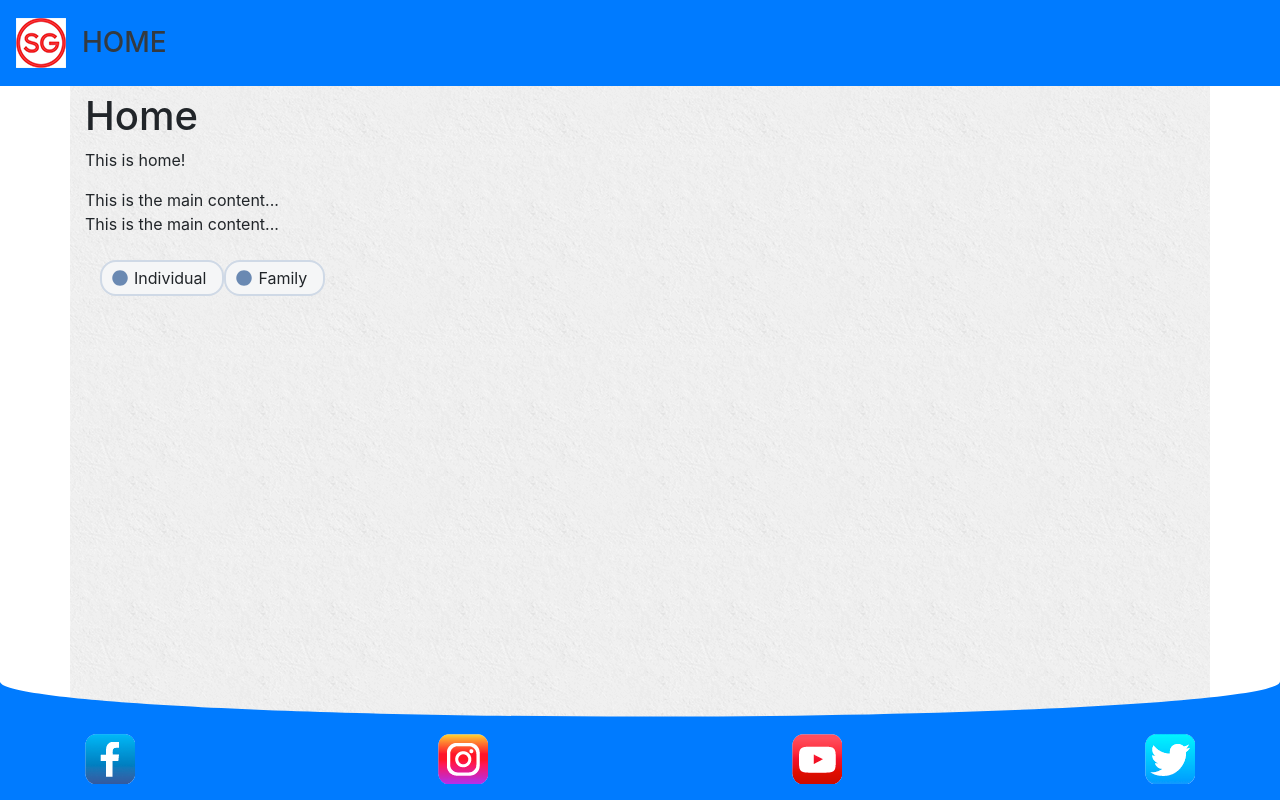
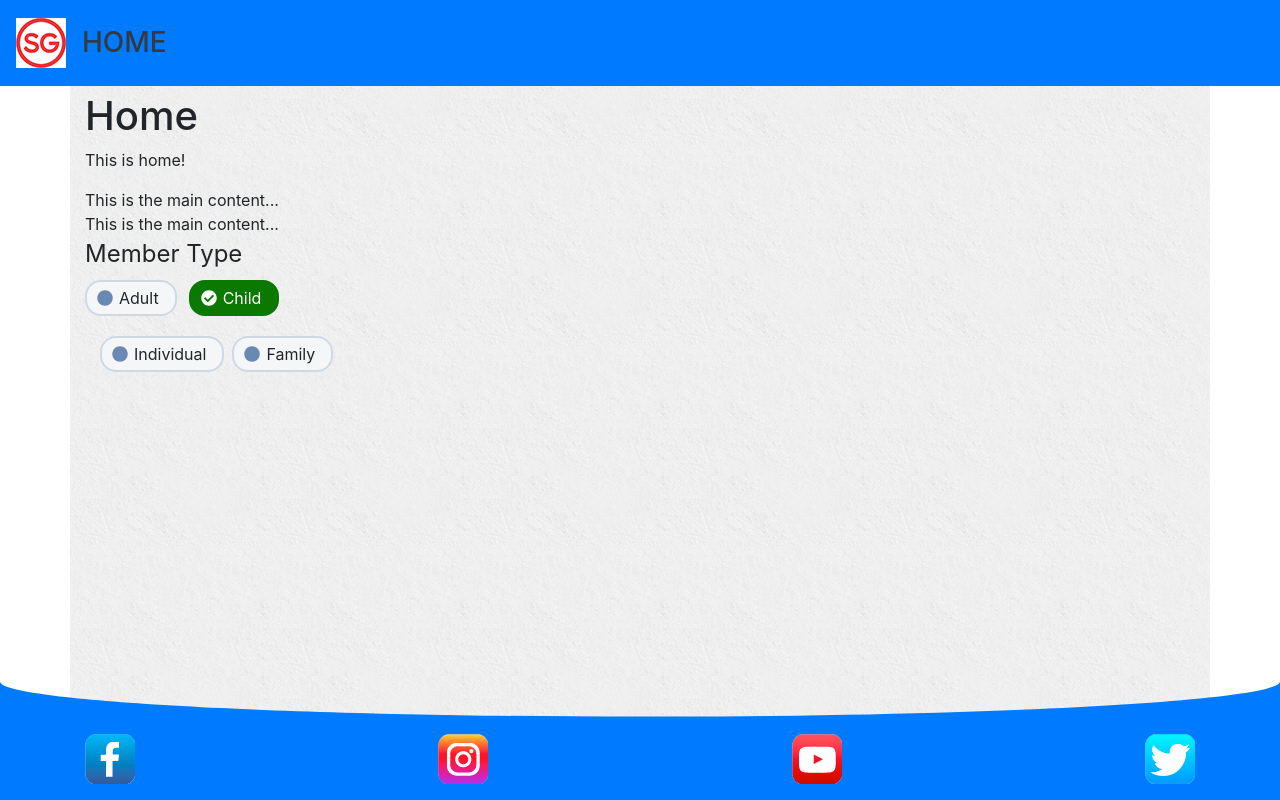
Before and after one commit to sgedye/mobile-portfolio, a React (Create React App) app: page / in a window 1280 px wide. Built offline with nearby package versions, Linux system fonts and the light colour scheme.

Commit message:
Added Form from WAMC

```diff
--- /dev/null
+++ b/src/components/Form.tsx
@@ -0,0 +1,141 @@
+import React from "react";
+import classNames from "classnames";
+import { FaCircle, FaCheckCircle } from "react-icons/fa";
+
+// import { ValidationMessage } from "./ValidationMessage";
+
+type LabelProps = React.DetailedHTMLProps<
+  React.LabelHTMLAttributes<HTMLLabelElement>,
+  HTMLLabelElement
+>;
+
+interface BaseFieldProps {
+  id: string;
+  name: string;
+  label: string;
+  error?: string | null;
+  touched?: boolean;
+  labelProps?: Omit<LabelProps, "htmlFor">;
+}
+
+// GENERIC INPUT
+type ReactHtmlInputProps = React.DetailedHTMLProps<
+  React.InputHTMLAttributes<HTMLInputElement>,
+  HTMLInputElement
+>;
+
+type Option = {
+  value: ReactHtmlInputProps["value"] | boolean;
+  text: string;
+};
+
+// RADIO
+interface RadioProps
+  extends Omit<ReactHtmlInputProps, "id" | "name" | "value">,
+    BaseFieldProps {
+  title?: string;
+  options: Option[];
+  value: Option["value"];
+  isChecked?: (option: Option) => boolean;
+}
+
+type RadioButtonsProps = Omit<RadioProps, "name" | "label">;
+
+// export const RadioButtons: React.FC<RadioButtonsProps> = ({
+//   id,
+//   className,
+//   disabled,
+//   onChange,
+//   onBlur,
+//   options,
+//   title,
+//   error,
+//   touched,
+//   labelProps = {},
+//   value,
+//   isChecked
+// }) => {
+//   return (
+//     <fieldset className="form-group radio-group">
+//       <legend>{title}</legend>
+//       {options.map((option, choiceNumber) => (
+//         <div
+//           key={choiceNumber}
+//           className={classNames(
+//             "custom-control",
+//             "custom-radio",
+//             "custom-control-inline",
+//             {
+//               "is-invalid": touched && error
+//             },
+//             className
+//           )}
+//         >
+//           <input
+//             className={classNames("custom-control-input", {
+//               "is-invalid": touched && error
+//             })}
+//             type="radio"
+//             id={`${id}-${choiceNumber}`}
+//             name={id}
+//             value={option.value as string}
+//             disabled={disabled}
+//             checked={isChecked ? isChecked(option) : option.value === value}
+//             onChange={onChange}
+//             onBlur={onBlur}
+//           />
+//           <label
+//             {...labelProps}
+//             className={classNames("custom-control-label", labelProps.className)}
+//             htmlFor={`${id}-${choiceNumber}`}
+//           >
+//             {option.text}
+//           </label>
+//         </div>
+//       ))}
+//       {/* {touched && error && <ValidationMessage>{error}</ValidationMessage>} */}
+//     </fieldset>
+//   );
+// };
+
+
+export const ToggleToken: React.FC<RadioButtonsProps> = ({
+  id,
+  className,
+  disabled,
+  onChange,
+  onBlur,
+  options,
+  title,
+  labelProps = {},
+}) => {
+  return (
+    <fieldset className="form-group radio-group">
+      <legend>{title}</legend>
+      {options.map((option, idx) => (
+        <div key={idx} className={classNames("form-check-inline", className)}>
+          <input
+            className="form-check-input"
+            type="radio"
+            id={`${id}-${idx}`}
+            name={id}
+            value={(option.value as string) || ""}
+            checked={option.value === idx}
+            disabled={disabled}
+            onChange={onChange}
+            onBlur={onBlur}
+          />
+          <label
+            {...labelProps}
+            className={classNames("form-check-label", labelProps.className)}
+            htmlFor={`${id}-${idx}`}
+          >
+            <FaCircle className="fas" />
+            <FaCheckCircle className="fas" />
+            {option.text}
+          </label>
+        </div>
+      ))}
+    </fieldset>
+  );
+};
--- a/src/pages/home.tsx
+++ b/src/pages/home.tsx
@@ -1,6 +1,17 @@
 import * as React from "react";
 import { Helmet } from "react-helmet";
 import { FaCircle, FaCheckCircle } from "react-icons/fa";
+import { ToggleToken } from "../components/Form";
+// import { useForm } from "react-yup";
+
+// const { field } = useForm();
+
+// console.log(field);
+
+const options = [
+  { value: 0, text: "Adult" },
+  { value: 1, text: "Child" }
+];
 
 export const Home = () => {
   return (
@@ -15,6 +26,15 @@ export const Home = () => {
         <br />
         This is the main content...
         <br />
+        <div className="form-check toggle-token">
+          <ToggleToken
+            id="test"
+            value={0}
+            title="Member Type"
+            options={options}
+            // {...field}
+          />
+        </div>
         <br />
         <div className="container-fluid form-fieldset">
           <div>
@@ -25,22 +45,22 @@ export const Home = () => {
                 name="membershipType"
                 id="individual"
                 value="individual"
+                // {...field}
               />
               <label className="form-check-label" htmlFor="individual">
                 <FaCircle className="fas" />
                 <FaCheckCircle className="fas" />
                 Individual
               </label>
-            </div>
-            <div className="form-check toggle-token">
               <input
                 className="form-check-input"
                 type="radio"
                 name="membershipType"
                 id="family"
                 value="family"
+                // {...field}
               />
-              <label className="form-check-label" htmlFor="family">
+              <label className="form-check-label ml-2" htmlFor="family">
                 <FaCircle className="fas" />
                 <FaCheckCircle className="fas" />
                 Family
```
